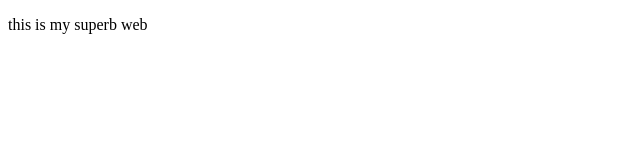
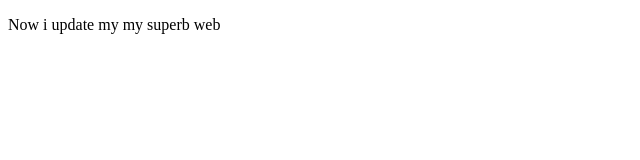
Before and after one commit to JdgoForero/prework_platzi, a plain HTML site: page index.html in a window 1280 px wide. Shown: the whole page, without its empty margins (0-640 px from the left). Drawn offline with Linux system fonts and the light colour scheme.

Commit message:
second commit

```diff
--- a/index.html
+++ b/index.html
@@ -7,6 +7,8 @@
     <title>Hello world</title>
 </head>
 <body>
-    <p>this is my superb web</p>
+    <p>
+        Now i update my my superb web
+    </p>
 </body>
 </html>
```
